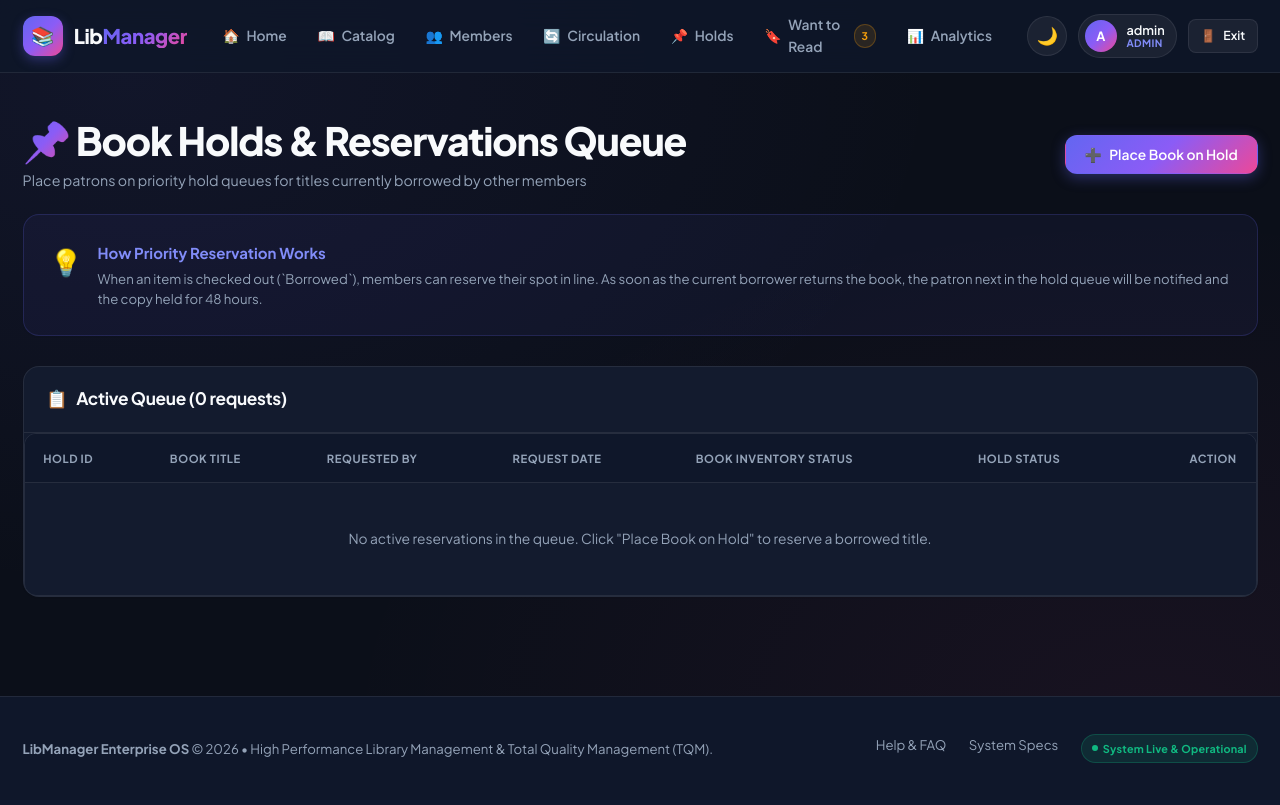
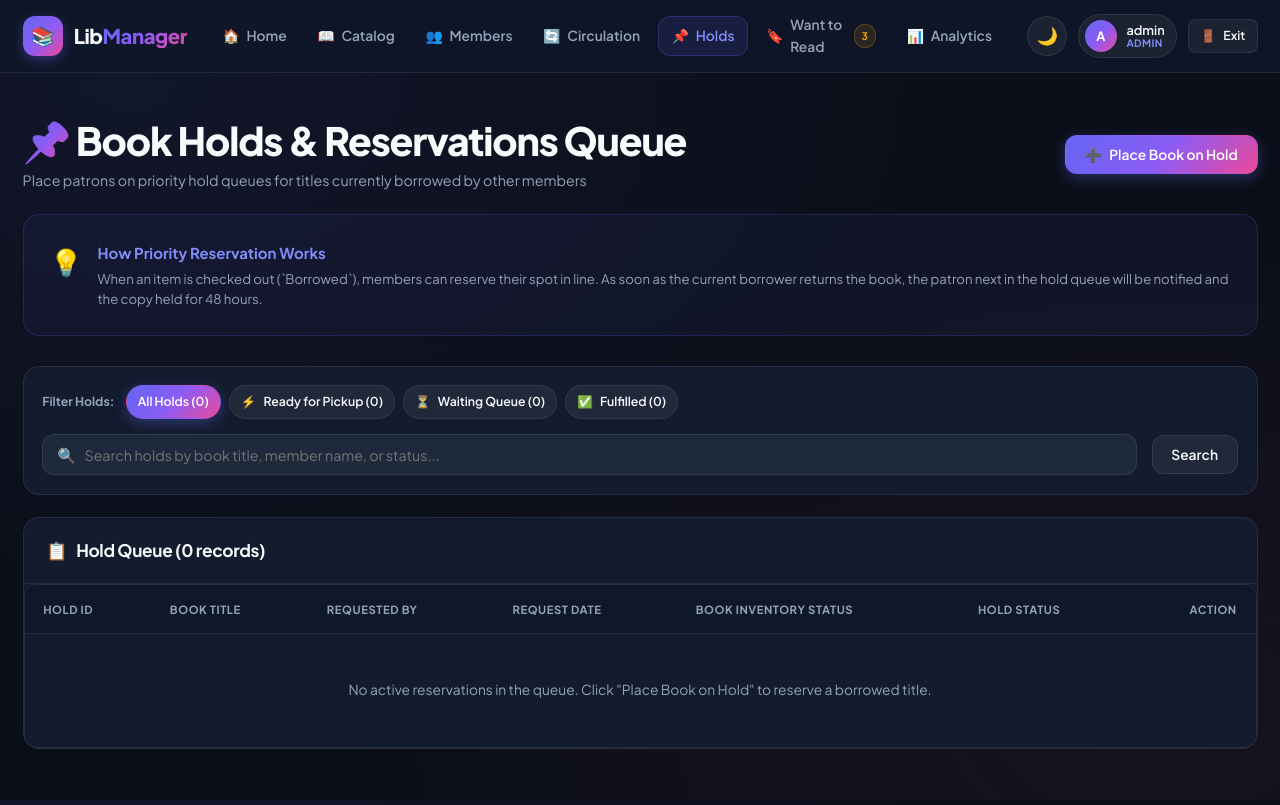
Before and after one commit to kbohra1422-gb/library-management, a Flask app: page /reservations in a window 1280 px wide. Shown: the top 805 px of the page. Before the commit the page ends 763 px from the top, so only its background shows below. Run offline with Flask 3, Linux system fonts and the light colour scheme; a user stored in the database is signed in; data comes from the database, SQL or seed files in the repository; data that the repository does not hold is empty.

Commit message:
fix: Auto-fulfill holds on circulation checkout and add reservation queue status filters

```diff
--- a/app.py
+++ b/app.py
@@ -1226,6 +1226,15 @@ def issue_book():
                 "UPDATE books SET available_copies = ?, status = ? WHERE id = ?",
                 (new_avail, new_status, book_id)
             )
+            # Auto-fulfill any pending or ready reservation this patron had for this title
+            conn.execute(
+                """
+                UPDATE reservations
+                SET status = 'Fulfilled'
+                WHERE book_id = ? AND member_id = ? AND status IN ('Pending', 'Ready')
+                """,
+                (book_id, member_id)
+            )
             conn.commit()
             flash(f'Book "{book["title"]}" issued to {member["name"]} successfully! ({new_avail} of {total_c} copies remaining in stock)', "success")
         else:
@@ -1244,7 +1253,11 @@ def return_book(id):
     record = conn.execute("SELECT * FROM borrow_records WHERE id = ?", (id,)).fetchone()
 
     if record and record["status"] == "Issued":
-        due_dt = datetime.strptime(record["due_date"], "%Y-%m-%d").date()
+        try:
+            clean_due = str(record["due_date"]).strip().split()[0].split("T")[0]
+            due_dt = datetime.strptime(clean_due, "%Y-%m-%d").date()
+        except (ValueError, TypeError):
+            due_dt = date.today()
         today_dt = date.today()
         fine = 0.0
         if today_dt > due_dt:
@@ -1422,26 +1435,57 @@ def borrow_receipt(id):
 @app.route("/reservations")
 @login_required
 def reservations_page():
-    conn = get_db_connection()
-    reservations = conn.execute("""
+    search_query = request.args.get("q", "").strip()
+    status_filter = request.args.get("status", "").strip()
+    conn = get_db_connection()
+
+    query = """
         SELECT res.id, res.book_id, res.member_id, res.request_date, res.status,
                b.title as book_title, b.author as book_author, b.status as book_status,
                m.name as member_name, m.email as member_email
         FROM reservations res
         JOIN books b ON res.book_id = b.id
         JOIN members m ON res.member_id = m.id
-        ORDER BY res.id DESC
-    """).fetchall()
+        WHERE 1=1
+    """
+    params = []
+    if search_query:
+        query += " AND (b.title LIKE ? OR m.name LIKE ? OR res.status LIKE ?)"
+        wildcard = f"%{search_query}%"
+        params.extend([wildcard, wildcard, wildcard])
+
+    if status_filter in ["Ready", "Pending", "Fulfilled", "Cancelled"]:
+        query += " AND res.status = ?"
+        params.append(status_filter)
+
+    query += " ORDER BY res.id DESC"
+    reservations = conn.execute(query, params).fetchall()
 
     borrowed_books = conn.execute("SELECT id, title, author FROM books WHERE status = 'Borrowed'").fetchall()
     members = conn.execute("SELECT id, name FROM members ORDER BY name").fetchall()
-    conn.close()
+
+    total_holds = conn.execute("SELECT COUNT(*) FROM reservations").fetchone()[0]
+    ready_holds = conn.execute("SELECT COUNT(*) FROM reservations WHERE status = 'Ready'").fetchone()[0]
+    pending_holds = conn.execute("SELECT COUNT(*) FROM reservations WHERE status = 'Pending'").fetchone()[0]
+    fulfilled_holds = conn.execute("SELECT COUNT(*) FROM reservations WHERE status = 'Fulfilled'").fetchone()[0]
+    conn.close()
+
+    stats = {
+        "total": total_holds,
+        "ready": ready_holds,
+        "pending": pending_holds,
+        "fulfilled": fulfilled_holds
+    }
 
     return render_template(
         "reservations.html",
         reservations=reservations,
         borrowed_books=borrowed_books,
-        members=members
+        members=members,
+        stats=stats,
+        search_query=search_query,
+        selected_status=status_filter,
+        active_page="reservations"
     )
 
 
--- a/templates/reservations.html
+++ b/templates/reservations.html
@@ -35,11 +35,46 @@
     </div>
   </div>
 
+  <!-- Quick Status Filter Pills & Search -->
+  <div class="card" style="padding: 1.25rem; margin-bottom: 1.5rem;">
+    <div style="display: flex; gap: 0.5rem; flex-wrap: wrap; margin-bottom: 1rem; align-items: center;">
+      <span style="font-size: 0.82rem; font-weight: 700; color: var(--text-muted); margin-right: 0.25rem;">Filter Holds:</span>
+      <a href="{{ url_for('reservations_page', q=search_query) }}" class="btn btn-sm {% if not selected_status %}btn-primary{% else %}btn-secondary{% endif %}" style="border-radius: 999px;">
+        All Holds ({{ stats.total }})
+      </a>
+      <a href="{{ url_for('reservations_page', q=search_query, status='Ready') }}" class="btn btn-sm {% if selected_status == 'Ready' %}btn-warning{% else %}btn-secondary{% endif %}" style="border-radius: 999px;">
+        <span>⚡</span> Ready for Pickup ({{ stats.ready }})
+      </a>
+      <a href="{{ url_for('reservations_page', q=search_query, status='Pending') }}" class="btn btn-sm {% if selected_status == 'Pending' %}btn-primary{% else %}btn-secondary{% endif %}" style="border-radius: 999px;">
+        <span>⏳</span> Waiting Queue ({{ stats.pending }})
+      </a>
+      <a href="{{ url_for('reservations_page', q=search_query, status='Fulfilled') }}" class="btn btn-sm {% if selected_status == 'Fulfilled' %}btn-success{% else %}btn-secondary{% endif %}" style="border-radius: 999px;">
+        <span>✅</span> Fulfilled ({{ stats.fulfilled }})
+      </a>
+    </div>
+
+    <form method="GET" action="{{ url_for('reservations_page') }}">
+      {% if selected_status %}
+      <input type="hidden" name="status" value="{{ selected_status }}">
+      {% endif %}
+      <div class="toolbar" style="margin-bottom: 0;">
+        <div class="search-box">
+          <span class="search-icon">🔍</span>
+          <input type="text" name="q" value="{{ search_query }}" class="form-control" placeholder="Search holds by book title, member name, or status...">
+        </div>
+        <button type="submit" class="btn btn-secondary">Search</button>
+        {% if search_query or selected_status %}
+        <a href="{{ url_for('reservations_page') }}" class="btn btn-secondary">Clear</a>
+        {% endif %}
+      </div>
+    </form>
+  </div>
+
   <!-- Reservations Table -->
   <div class="card" style="padding: 0; overflow: hidden;">
     <div class="card-header" style="padding: 1.25rem 1.5rem; margin-bottom: 0;">
       <h2 class="card-title" style="font-size: 1.15rem;">
-        <span>📋</span> Active Queue ({{ reservations|length }} requests)
+        <span>📋</span> Hold Queue ({{ reservations|length }} record{{ 's' if reservations|length != 1 else '' }})
       </h2>
     </div>
 
@@ -60,7 +95,11 @@
           {% if reservations|length == 0 %}
           <tr>
             <td colspan="7" style="text-align: center; padding: 3rem; color: var(--text-muted);">
+              {% if search_query or selected_status %}
+              No reservations matched your search query or filter. <a href="{{ url_for('reservations_page') }}" style="color: var(--primary-400);">Reset filter</a>
+              {% else %}
               No active reservations in the queue. Click "Place Book on Hold" to reserve a borrowed title.
+              {% endif %}
             </td>
           </tr>
           {% else %}
```
